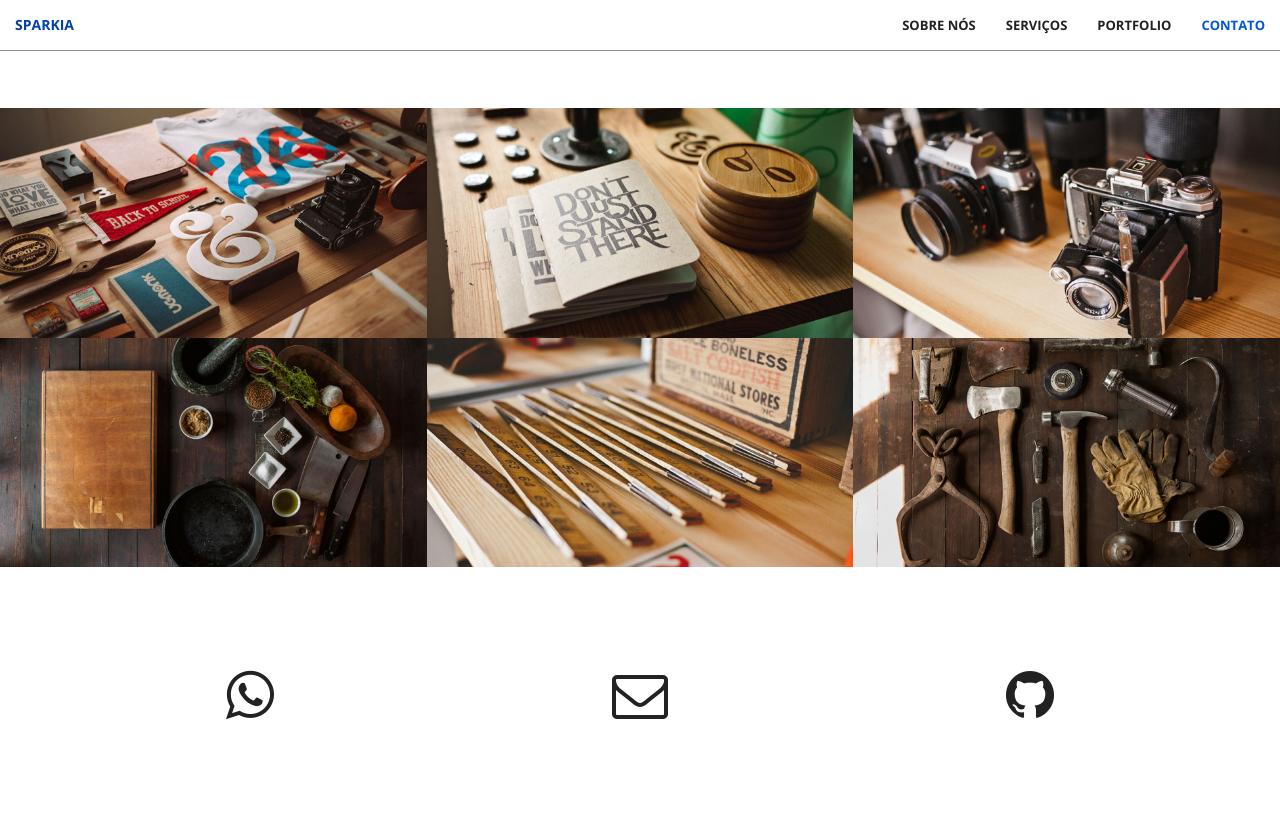
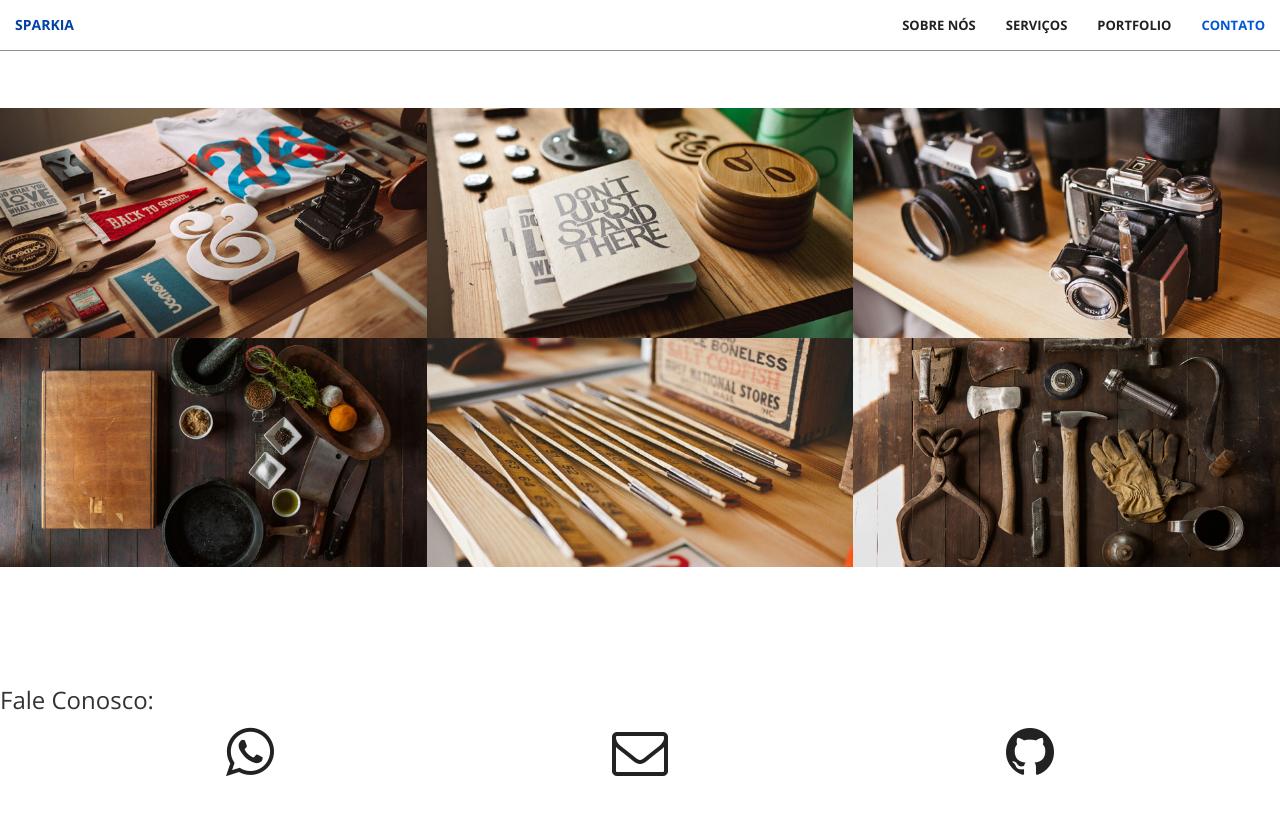
Before and after one commit to Benfluc/sparkia, a Jekyll site: the page built from index.html, in a window 1280 px wide and 900 px high, scrolled down 1715 px. Shown: the top 815 px of the window. Built offline with Jekyll 4.4.1, drawn with Linux system fonts in a browser that asks for light colours.

Commit message:
Add contact heading to contact section

```diff
--- a/_includes/contact.html
+++ b/_includes/contact.html
@@ -1,4 +1,5 @@
 <section id="contact">
+    <h3> Fale Conosco: </h3>
     <div class="container">
         <div class="row">
     <div class="col-lg-4 text-center">
```
